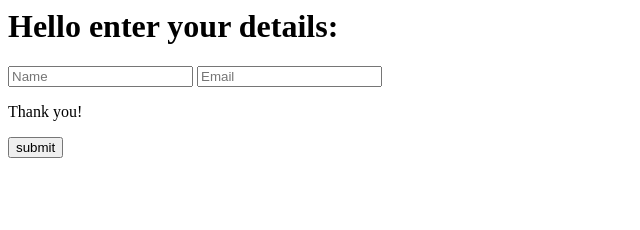
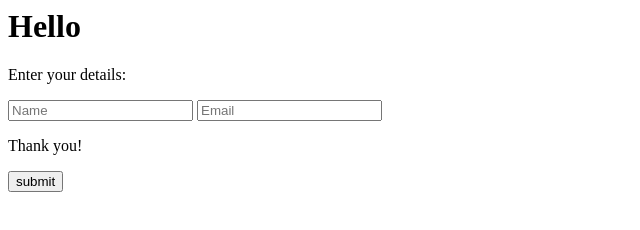
Before and after one commit to gines18/crud-postman-mongodb, a website: page public/index.html in a window 1280 px wide. Shown: the whole page, without its empty margins (0-640 px from the left). Drawn offline with Linux system fonts and the light colour scheme.

Commit message:
Updated index.html: changed H1 text, added paragraph element, and reformatted text

```diff
--- a/public/index.html
+++ b/public/index.html
@@ -4,7 +4,9 @@
     <title>Hello</title>
     </head>
 <body>
-  <H1>Hello enter your details:</H1>
+
+  <H1>Hello</H1>
+  <p>Enter your details:</p>
   <form action="/submit" method="post">
     <input type="text" name="name" placeholder="Name" />
     <input type="email" name="email" placeholder="Email" />
```
